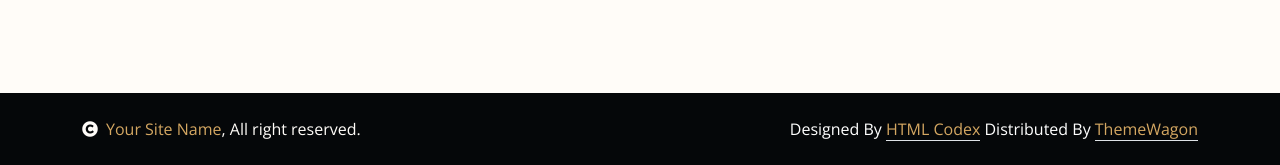
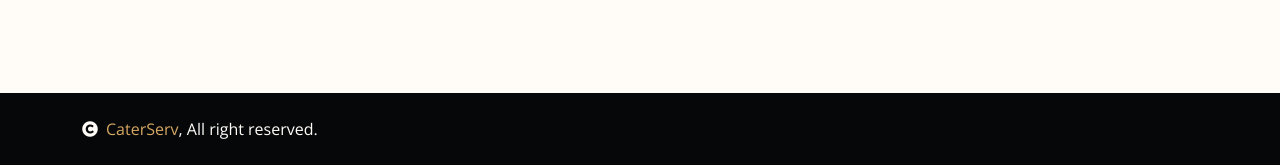
Before and after one commit to virtualdevelopersgit/caterserv, a plain HTML site: page team.html in a window 1280 px wide. Shown: the part 1726-1891 px from the top of the page. Drawn offline with nearby package versions, Linux system fonts and the light colour scheme.

Commit message:
Update team.html

```diff
--- a/team.html
+++ b/team.html
@@ -258,14 +258,9 @@
             <div class="container">
                 <div class="row">
                     <div class="col-md-6 text-center text-md-start mb-3 mb-md-0">
-                        <span class="text-light"><a href="#"><i class="fas fa-copyright text-light me-2"></i>Your Site Name</a>, All right reserved.</span>
+                        <span class="text-light"><a href="#"><i class="fas fa-copyright text-light me-2"></i>CaterServ</a>, All right reserved.</span>
                     </div>
                     <div class="col-md-6 my-auto text-center text-md-end text-white">
-                        <!--/*** This template is free as long as you keep the below author’s credit link/attribution link/backlink. ***/-->
-                        <!--/*** If you'd like to use the template without the below author’s credit link/attribution link/backlink, ***/-->
-                        <!--/*** you can purchase the Credit Removal License from "https://htmlcodex.com/credit-removal". ***/-->
-                        Designed By <a class="border-bottom" href="https://htmlcodex.com">HTML Codex</a> Distributed By <a class="border-bottom" href="https://themewagon.com">ThemeWagon</a>
-                    </div>
                 </div>
             </div>
         </div>
```
